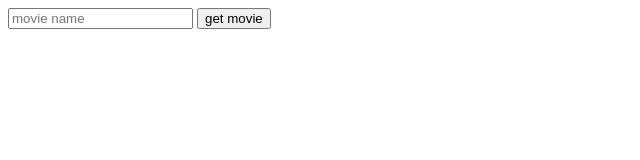
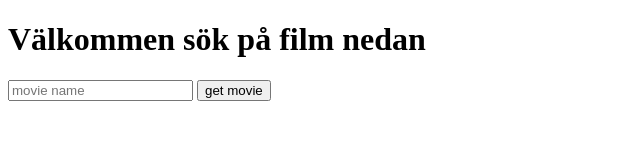
Before and after one commit to GamerShabandari/filmer_typescript, a website built with Parcel: page index.html in a window 1280 px wide. Shown: the whole page, without its empty margins (0-640 px from the left). Built offline with nearby package versions, Linux system fonts and the light colour scheme.

Commit message:
second commit

```diff
--- a/index.html
+++ b/index.html
@@ -11,6 +11,7 @@
 
 <body>
     <header>
+        <h1>Välkommen sök på film nedan</h1>
         <input type="text" id="usersInput" placeholder="movie name">
         <button id="myBtn">get movie</button>
     </header>
```
